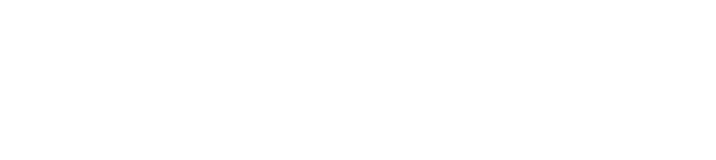
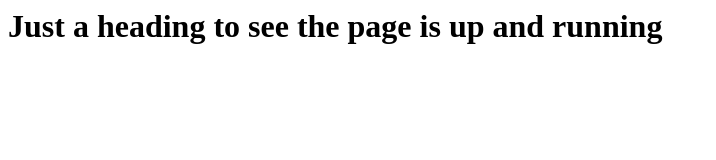
Before and after one commit to smselnes/Project-One, a plain HTML site: page index.html in a window 1280 px wide. Shown: the whole page, without its empty margins (0-716 px from the left). Drawn offline with Linux system fonts and the light colour scheme.

Commit message:
Update index.html

```diff
--- a/index.html
+++ b/index.html
@@ -5,5 +5,7 @@
     <meta name="viewport" content="width=device-width, initial-scale=1.0" />
     <title>Document</title>
   </head>
-  <body></body>
+  <body>
+    <h1>Just a heading to see the page is up and running</h1>
+  </body>
 </html>
```
